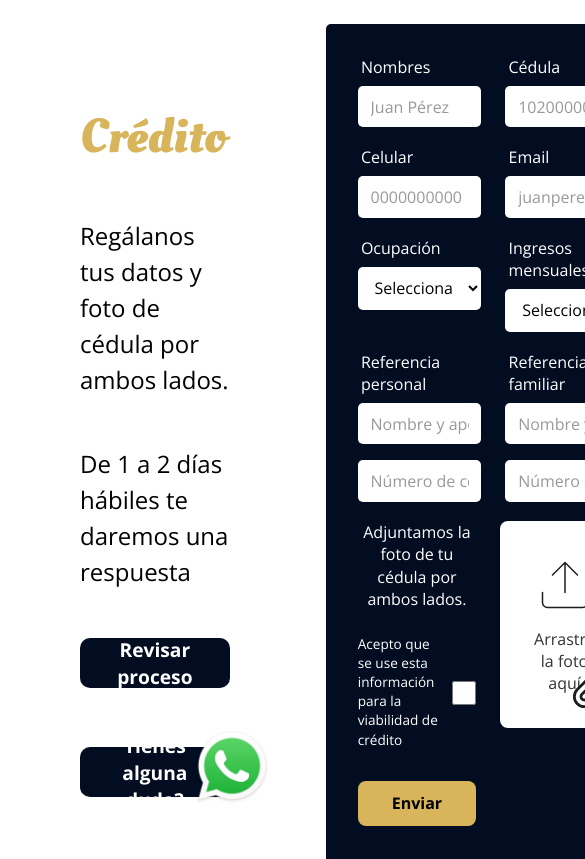
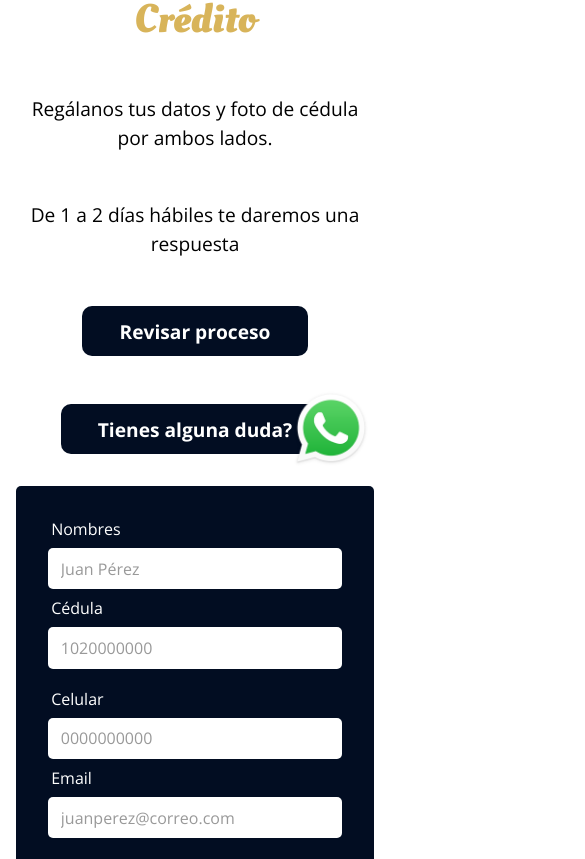
Before and after one commit to Nato89/autolatino, a React (Vite) app: page / in a window 390 px wide. Shown: the part 4545-5404 px from the top of the page, 585 px wide, since content can reach past the window. Built offline with nearby package versions, Linux system fonts and the light colour scheme.

Commit message:
feat: se creó el responsive de la sección crédito

```diff
--- a/src/components/public/Credito/Credito.module.css
+++ b/src/components/public/Credito/Credito.module.css
@@ -314,3 +314,62 @@
 .removeFileBtn:hover {
     background-color: #B91C1C;
 }
+
+/* ============================================
+   RESPONSIVE (MÓVIL)
+   ============================================ */
+
+@media (max-width: 768px) {
+    .credito {
+        flex-direction: column;
+        padding: 2rem 1rem;
+        gap: 2rem;
+    }
+
+    .left {
+        flex: 1;
+        padding: 0;
+        width: 100%;
+        align-items: center;
+        text-align: center;
+    }
+
+    .right {
+        width: 100%;
+    }
+
+    .titulo {
+        font-size: 2.5rem;
+    }
+
+    .texto {
+        font-size: 1.2rem;
+    }
+
+    .formRow {
+        flex-direction: column;
+        gap: 0.5rem;
+    }
+
+    .dropZone {
+        min-height: 150px;
+        padding: 1rem;
+    }
+
+    .uploadIcon {
+        width: 40px;
+    }
+
+    .paperclipIcon {
+        width: 24px;
+    }
+
+    .checkboxRow label {
+        max-width: 100%;
+        font-size: 0.8rem;
+    }
+
+    .enviarBtn {
+        width: 100%;
+    }
+}
```
Also changed, not shown: 1 other file (tests, documents, lock files or other folders).
